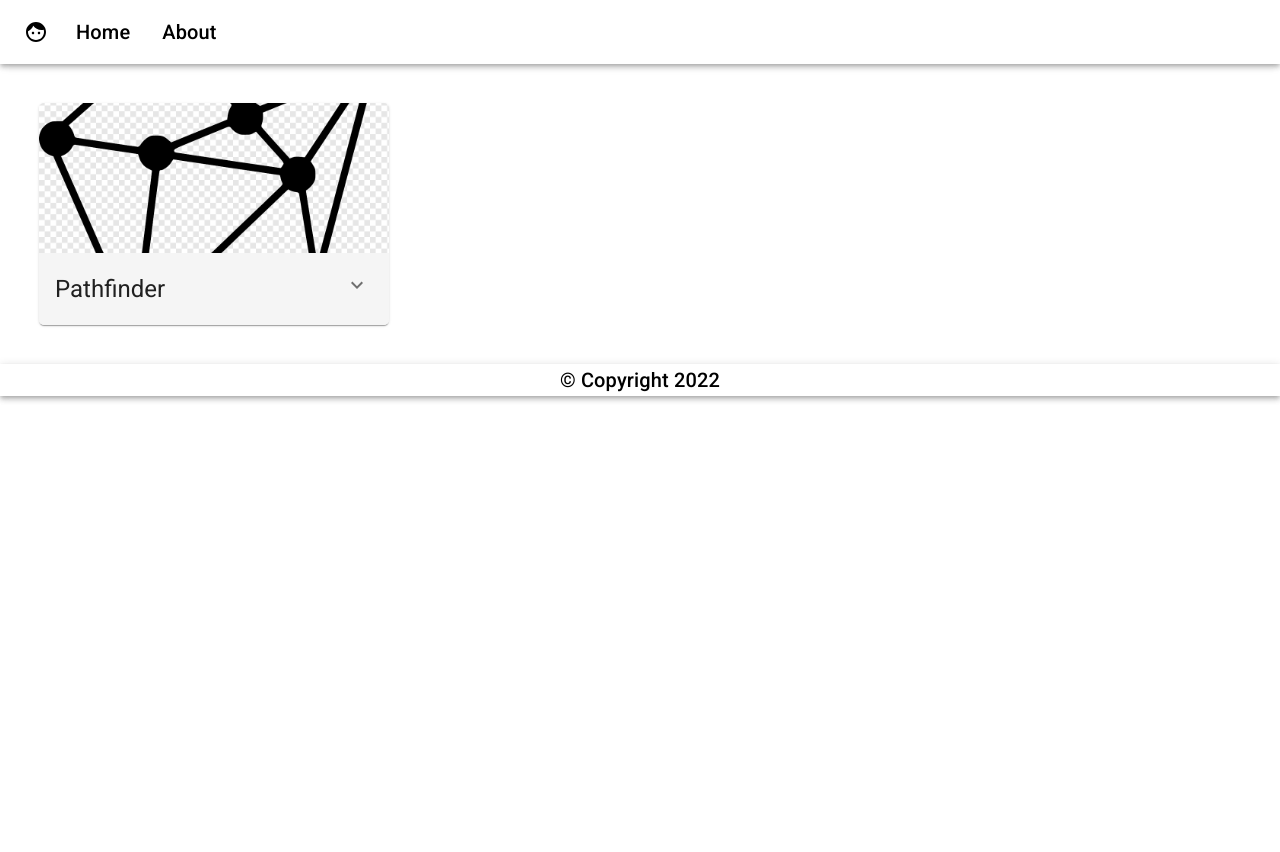
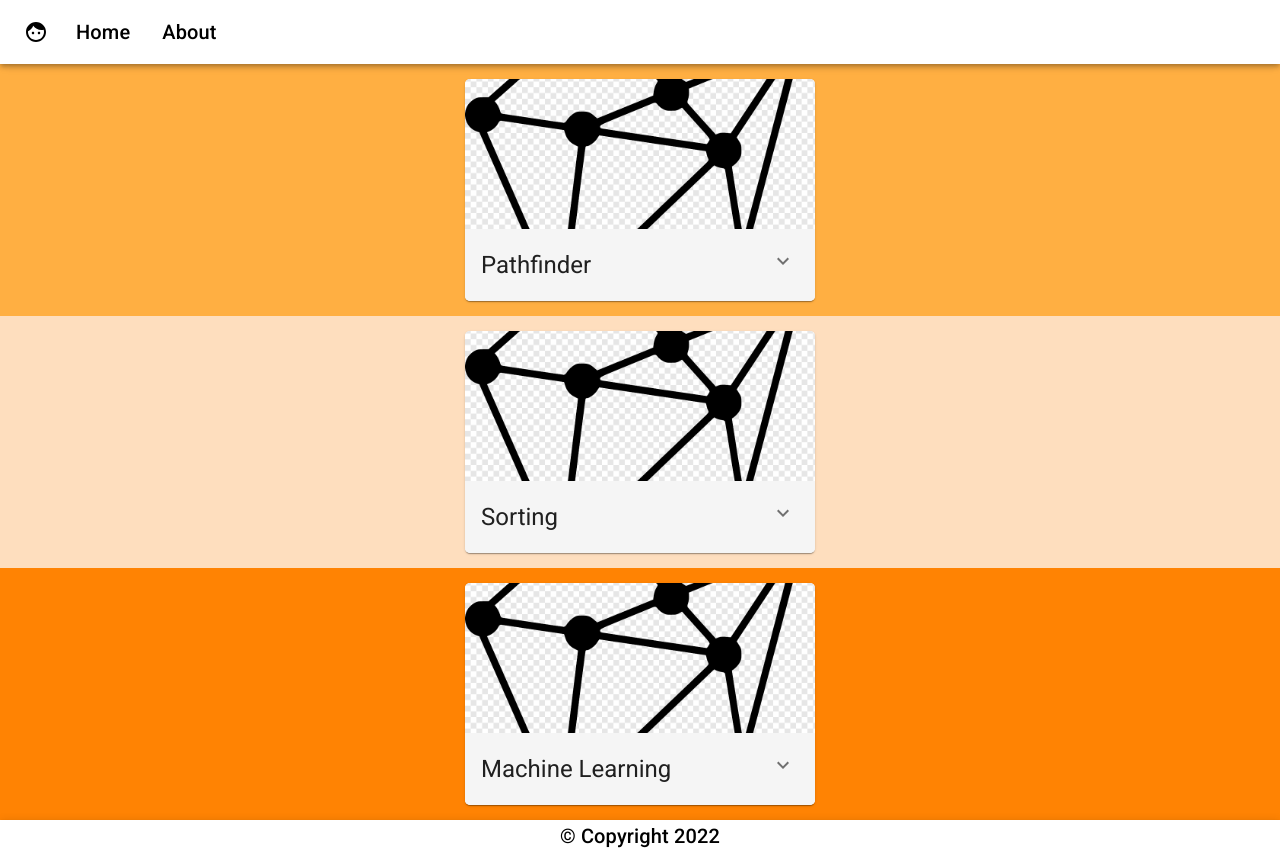
Before and after one commit to CardoCodes/react-visualizer, a React (Create React App) app: page / in a window 1280 px wide. Before the commit the page ends 800 px from the top, so only its background shows below. Built offline with nearby package versions, Linux system fonts and the light colour scheme.

Commit message:
all home page components

```diff
--- a/src/components/CardInfo.jsx
+++ b/src/components/CardInfo.jsx
@@ -6,7 +6,24 @@ export function CardInfo(){
             title:"Pathfinder",
             description:"Visualize graph algorithms like dijkstra, BFS, DFS",
             route:"/pathfinder",
-            img:algo
+            img:algo,
+            color:  '#FFAF42'
+        },
+        {
+            id:1,
+            title:"Sorting",
+            description:"Visualize graph algorithms like dijkstra, BFS, DFS",
+            route:"/pathfinder",
+            img:algo,
+            color:  '#FEDEBE'
+        },
+        {
+            id:1,
+            title:"Machine Learning",
+            description:"Visualize graph algorithms like dijkstra, BFS, DFS",
+            route:"/pathfinder",
+            img:algo,
+            color:  '#FF8303'
         }
     ]
 }
--- a/src/components/Cards.jsx
+++ b/src/components/Cards.jsx
@@ -4,6 +4,7 @@ import CardInstructions from "./MediaCard";
 import {CardInfo} from "./CardInfo";
 
 class Cards extends React.Component{
+
     state = {
         cards: [],
         filter: "",
@@ -18,17 +19,22 @@ class Cards extends React.Component{
         this.setState({filter:e.target.value});
     }
 
+
+
     render(){
         return(
             <React.Fragment>
-                <div className="card-container">
+                <div className="card-container" >
                 {
                        this.state.cards.filter((card) => card.title.toLowerCase().includes(this.state.filter.toLowerCase())||card.description.toLowerCase().includes(this.state.filter.toLowerCase())).map(card=>(
-                           <div>
+                           <div style={{
+                            backgroundColor: card.color,
+                          }}>
                                <CardInstructions
                                    className="d-flex flex-wrap"
                                    key={card.id}
-                                   card={card}/>
+                                   card={card}
+                                   display='flex'/>
                            </div>
                        ))
                    }
--- a/src/components/Footer.js
+++ b/src/components/Footer.js
@@ -26,7 +26,6 @@ const useStyles = makeStyles(theme => ({
 class Footer extends React.Component {
   render() {
     const {classes} = this.props;
-
     return (
       <AppBar position='fixed-bottoms' className={classes.appBar} color='inherit'>
         <Typography align='center' variant='h6' className={classes.footer}>
--- a/src/components/MainContent.js
+++ b/src/components/MainContent.js
@@ -1,7 +1,7 @@
 import React from 'react';
 import { makeStyles } from '@material-ui/core/styles';
 import { Typography } from '@material-ui/core';
-import MediaCard from './Cards';
+import Cards from './Cards';
 
 const useStyles = makeStyles(theme => ({
   toolbar: theme.mixins.toolbar,
@@ -12,7 +12,6 @@ const useStyles = makeStyles(theme => ({
   },
   content: {
     flexGrow: 1,
-    padding: theme.spacing(3),
   },
   fullSize: {
     width: '100%',
@@ -26,8 +25,8 @@ function MainContent() {
   return (
     <main className={classes.fullSize}>
       <div className={classes.toolbar}/>
-      <div className={classes.content}>
-        <MediaCard/>
+      <div className={classes.content} >
+        <Cards />
       </div>
     </main>
   );
--- a/src/components/MediaCard.jsx
+++ b/src/components/MediaCard.jsx
@@ -24,8 +24,8 @@ const useStyles = makeStyles((theme) => ({
         borderRadius: 5,
         '&:hover': {
             boxShadow: `0 6px 12px 0 #000000
-                .rotate(-12)
-                .darken(0.2)
+                .rotate(-6)
+                .darken(0.9)
                 .fade(0.5)}`
                 ,
         },
@@ -44,10 +44,11 @@ const useStyles = makeStyles((theme) => ({
         transform: 'rotate(180deg)',
     },
     actionArea: {
-        padding:15,
-        transition: '0.2s',
+        padding: 15,
+        display: 'flex',
+        transition: '0.4s',
         '&:hover': {
-            transform: 'scale(1.1)',
+            transform: 'scale(1.05)',
 
         },
     },
```
